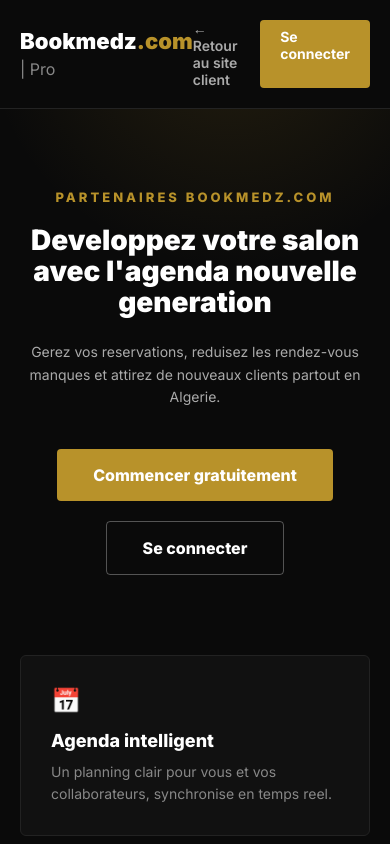
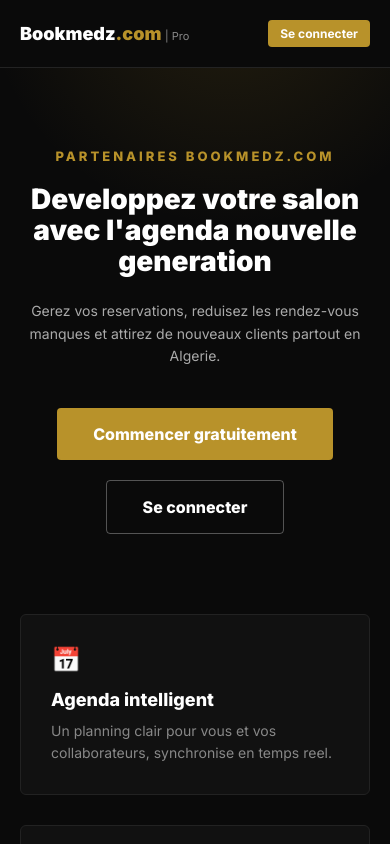
Before and after one commit to DorianNoam/Bookme, a Next.js app: page /pro in a window 390 px wide. Shown: the top 844 px of the page. Built offline with nearby package versions, Linux system fonts and the light colour scheme.

Commit message:
Update page.tsx

```diff
--- a/src/app/pro/page.tsx
+++ b/src/app/pro/page.tsx
@@ -9,22 +9,21 @@ export default function ProLandingPage() {
   return (
     <div style={{ fontFamily: 'Inter, sans-serif', background: NOIR, minHeight: '100vh', color: '#fff', display: 'flex', flexDirection: 'column' }}>
 
-      <header style={{ padding: '20px 0', borderBottom: '1px solid rgba(255,255,255,0.1)' }}>
-        <div style={{ maxWidth: 1000, margin: '0 auto', padding: '0 20px', display: 'flex', alignItems: 'center', justifyContent: 'space-between' }}>
-          <Link href="/" style={{ fontSize: 22, fontWeight: 900, color: '#fff', textDecoration: 'none' }}>
-            Bookmedz<span style={{ color: OR }}>.com</span> <span style={{ fontWeight: 400, fontSize: 16, color: '#888' }}>| Pro</span>
+<header style={{ padding: '20px 0', borderBottom: '1px solid rgba(255,255,255,0.1)' }}>
+        <div style={{ maxWidth: 1000, margin: '0 auto', padding: '0 20px', display: 'flex', alignItems: 'center', justifyContent: 'space-between', gap: 12 }}>
+          <Link href="/" style={{ fontSize: 'clamp(18px, 4vw, 22px)', fontWeight: 900, color: '#fff', textDecoration: 'none', flexShrink: 0 }}>
+            Bookmedz<span style={{ color: OR }}>.com</span> <span style={{ fontWeight: 400, fontSize: 'clamp(11px, 2vw, 16px)', color: '#888' }}>| Pro</span>
           </Link>
-          <div style={{ display: 'flex', gap: 15 }}>
-            <Link href="/" style={{ color: '#aaa', fontSize: 14, textDecoration: 'none', fontWeight: 600, display: 'flex', alignItems: 'center' }}>
+          <div style={{ display: 'flex', gap: 'clamp(8px, 2vw, 15px)', alignItems: 'center' }}>
+            <Link href="/" className="hide-mobile" style={{ color: '#aaa', fontSize: 14, textDecoration: 'none', fontWeight: 600 }}>
               &larr; Retour au site client
             </Link>
-            <Link href="/pro/login" style={{ background: OR, color: '#fff', padding: '8px 20px', borderRadius: 4, fontSize: 14, textDecoration: 'none', fontWeight: 700 }}>
+            <Link href="/pro/login" style={{ background: OR, color: '#fff', padding: 'clamp(6px, 1.5vw, 8px) clamp(12px, 2.5vw, 20px)', borderRadius: 4, fontSize: 'clamp(12px, 2vw, 14px)', textDecoration: 'none', fontWeight: 700, whiteSpace: 'nowrap' }}>
               Se connecter
             </Link>
           </div>
         </div>
       </header>
-
       <main style={{ flex: 1, display: 'flex', flexDirection: 'column', alignItems: 'center', justifyContent: 'center', padding: '80px 20px', textAlign: 'center', position: 'relative', overflow: 'hidden' }}>
 
         <div style={{ position: 'absolute', top: '-10%', left: '-5%', width: 500, height: 500, background: 'radial-gradient(circle, rgba(184, 146, 42, 0.15) 0%, transparent 70%)', zIndex: 0 }} />
```
